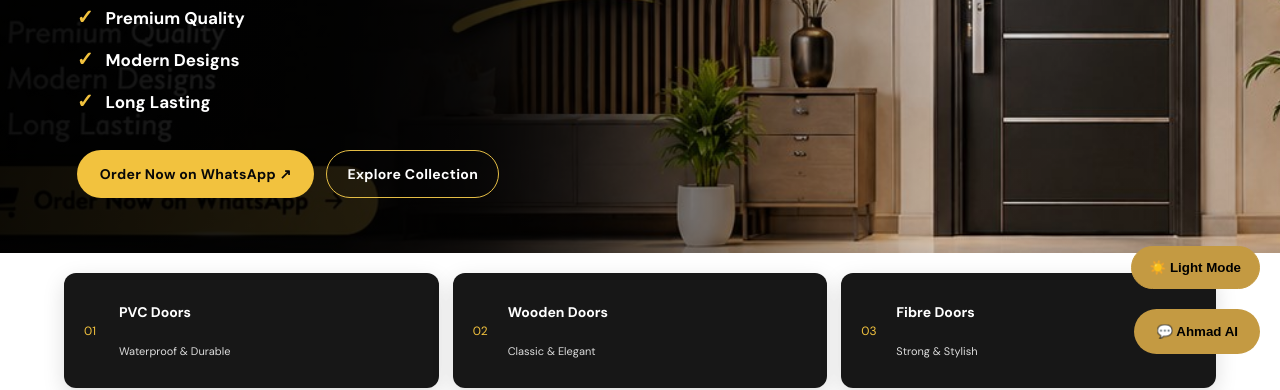
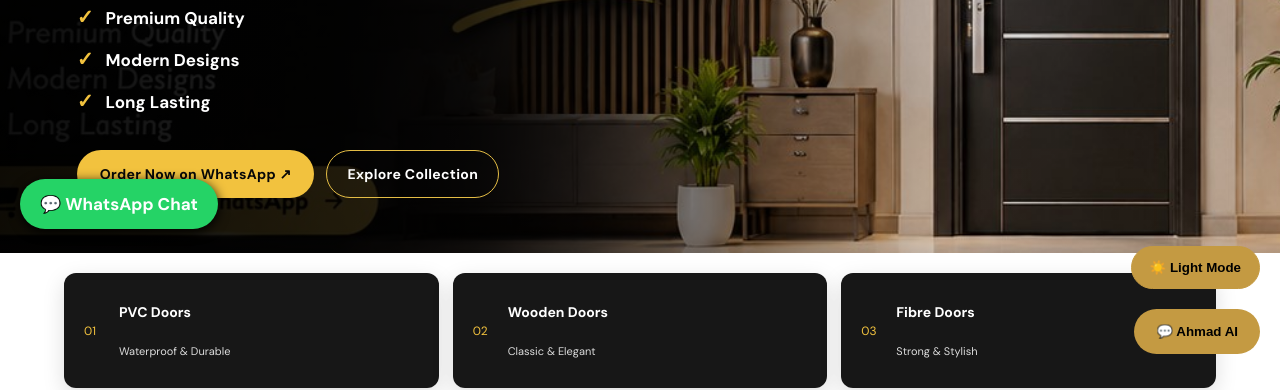
Before and after one commit to Ahmadmughal305/Ahmad-Door, a plain HTML site: page index.html in a window 1280 px wide. Shown: the part 426-816 px from the top of the page. Drawn offline with nearby package versions, Linux system fonts and the light colour scheme; no server answers; a web font is replaced by a local one.

Commit message:
Update index.html

```diff
--- a/index.html
+++ b/index.html
@@ -206,7 +206,7 @@ this.innerText=document.body.classList.contains('light-mode')?'🌙 Dark Mode':'
 </form>
 </section><a href="https://wa.me/923234842963?text=Assalam-o-Alaikum%2C%20mujhe%20AHMAD%20DOORS%20ke%20bare%20mein%20maloomat%20chahiye."
 target="_blank" rel="noopener"
-style="position:fixed;bottom:145;pxleft:20px;background:#25D366;color:white;padding:14px 20px;border-radius:40px;text-decoration:none;font-weight:bold;z-index:99999;box-shadow:0 3px 12px #000">
+style="position:fixed;bottom:145px;left:20px;background:#25D366;color:white;padding:14px 20px;border-radius:40px;text-decoration:none;font-weight:bold;z-index:99999;box-shadow:0 3px 12px #000">
 💬 WhatsApp Chat
 </a></style>
 </html>
```
